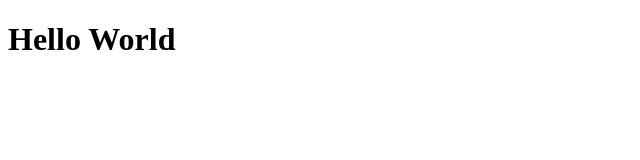
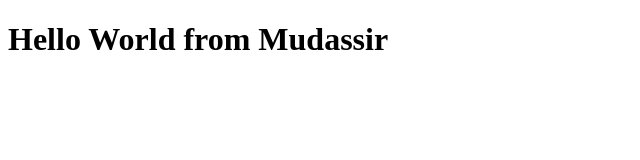
Before and after one commit to mud27747/bootcampJune12020, a plain HTML site: page index.html in a window 1280 px wide. Shown: the whole page, without its empty margins (0-640 px from the left). Drawn offline with Linux system fonts and the light colour scheme.

Commit message:
update index.html

```diff
--- a/index.html
+++ b/index.html
@@ -7,7 +7,7 @@
     <title>Document</title>
 </head>
 <body>
-    <h1>Hello World</h1>
+    <h1>Hello World from Mudassir</h1>
 
 </body>
 </html>
```
